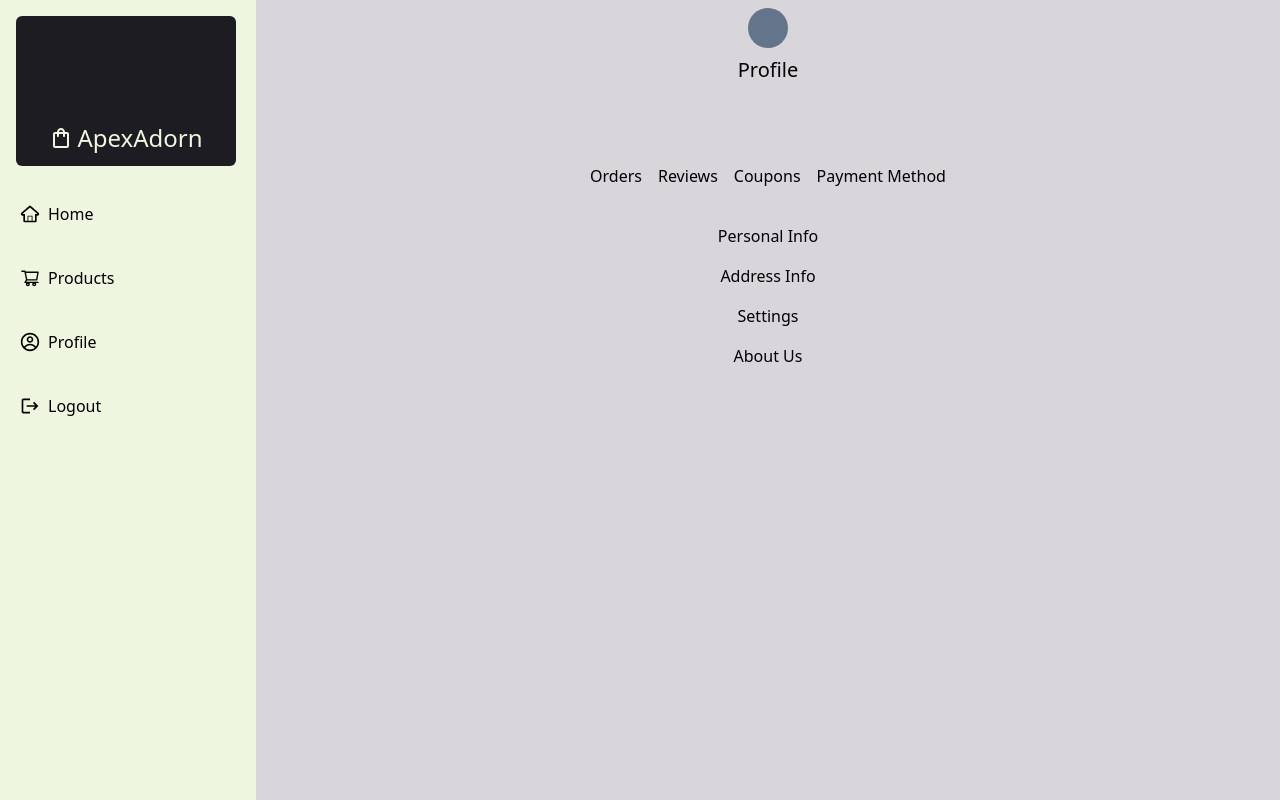
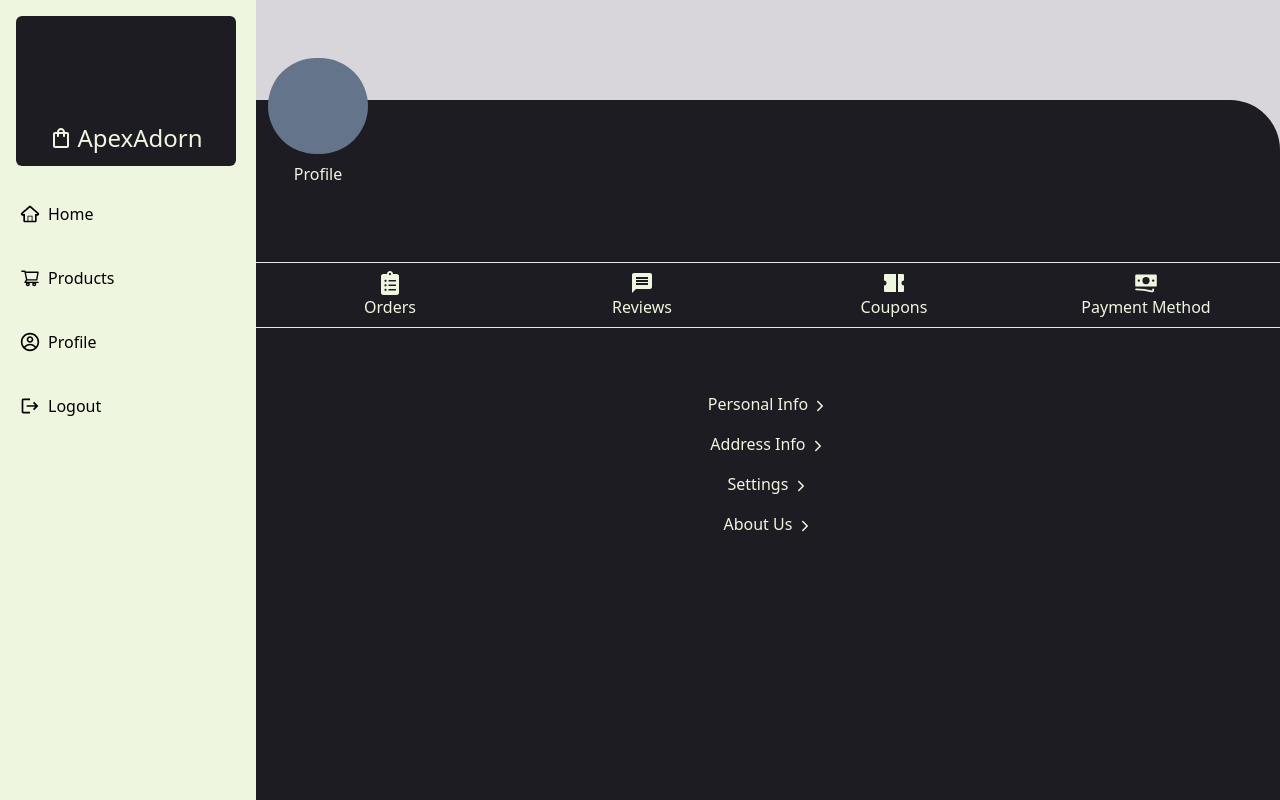
Before and after one commit to cout05/apexadorn-ecommerce-website, a React (Vite) app: page /#/profile in a window 1280 px wide. Built offline with nearby package versions, Linux system fonts and the light colour scheme; no server answers.

Commit message:
added some design

```diff
--- a/src/components/Profile.jsx
+++ b/src/components/Profile.jsx
@@ -1,23 +1,49 @@
 import React from "react";
+import { FaClipboardList } from "react-icons/fa";
+import { MdMessage } from "react-icons/md";
+import { RiCoupon2Fill } from "react-icons/ri";
+import { HiMiniBanknotes } from "react-icons/hi2";
+import { IoIosArrowForward } from "react-icons/io";
 
 const Profile = () => {
   return (
-    <div className="md:w-[80%] pt-[7.3rem] md:pt-0 md:ml-auto h-screen">
-      <div className="flex flex-col items-center gap-2 p-2 h-36">
-        <div className="w-[40px] h-[40px] bg-slate-500 rounded-full"></div>
-        <p className="text-xl">Profile</p>
+    <div className="md:w-[80%] md:relative flex pt-[7.3rem] md:pt-0 md:ml-auto h-screen text-[#eff6e0]">
+      <div className="flex flex-col items-center gap-2 p-2 h-36 absolute top-[160px] md:top-[50px] left-0 right-0 md:right-[900px]">
+        <div className="w-[100px] h-[100px] bg-slate-500 rounded-full"></div>
+        <p className="text-1xl">Profile</p>
       </div>
-      <div className="flex gap-4 items-center justify-center h-16">
-        <p>Orders</p>
-        <p>Reviews</p>
-        <p>Coupons</p>
-        <p>Payment Method</p>
-      </div>
-      <div className="capitalize flex flex-col gap-4 items-center mt-4">
-        <p>personal info</p>
-        <p>address info </p>
-        <p>settings</p>
-        <p>about us</p>
+      <div className="bg-[#1c1c22] pt-16 md:pt-28 mt-[100px] flex-1 rounded-t-[50px] md:rounded-tl-none">
+        <div className="flex gap-4 px-4 py-2 border-b border-t items-center justify-center mt-[50px] mb-16">
+          <div className="text-[#eff6e0] text-center cursor-pointer md:flex-1">
+            <FaClipboardList className="text-2xl mx-auto" />
+            Orders
+          </div>
+          <div className="text-[#eff6e0] text-center cursor-pointer md:flex-1">
+            <MdMessage className="text-2xl mx-auto" />
+            Reviews
+          </div>
+          <div className="text-[#eff6e0] text-center cursor-pointer md:flex-1">
+            <RiCoupon2Fill className="text-2xl mx-auto" /> Coupons
+          </div>
+          <div className="text-[#eff6e0] text-center cursor-pointer md:flex-1">
+            <HiMiniBanknotes className="text-2xl mx-auto" />
+            Payment Method
+          </div>
+        </div>
+        <div className="capitalize flex flex-col gap-4 items-center mt-4">
+          <p>
+            personal info <IoIosArrowForward className="inline" />
+          </p>
+          <p>
+            address info <IoIosArrowForward className="inline" />{" "}
+          </p>
+          <p>
+            settings <IoIosArrowForward className="inline" />
+          </p>
+          <p>
+            about us <IoIosArrowForward className="inline" />
+          </p>
+        </div>
       </div>
     </div>
   );
```
